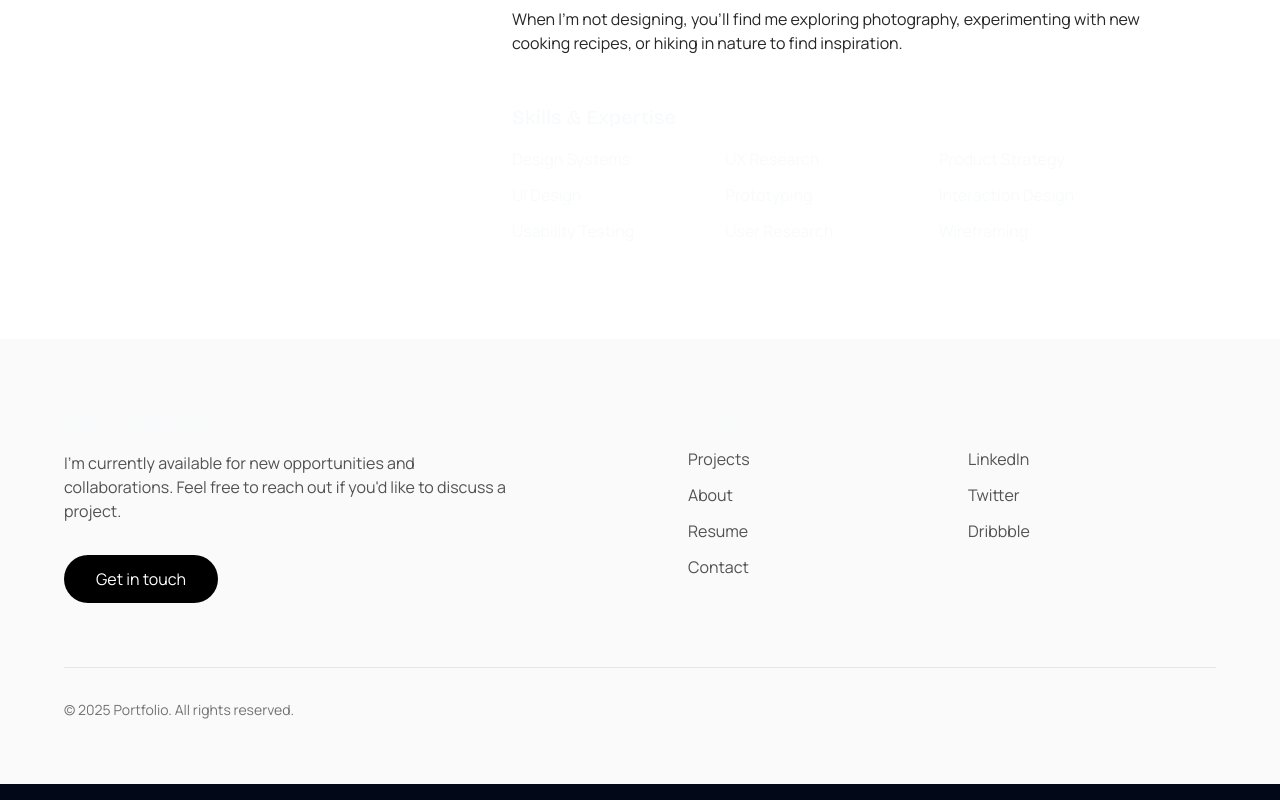
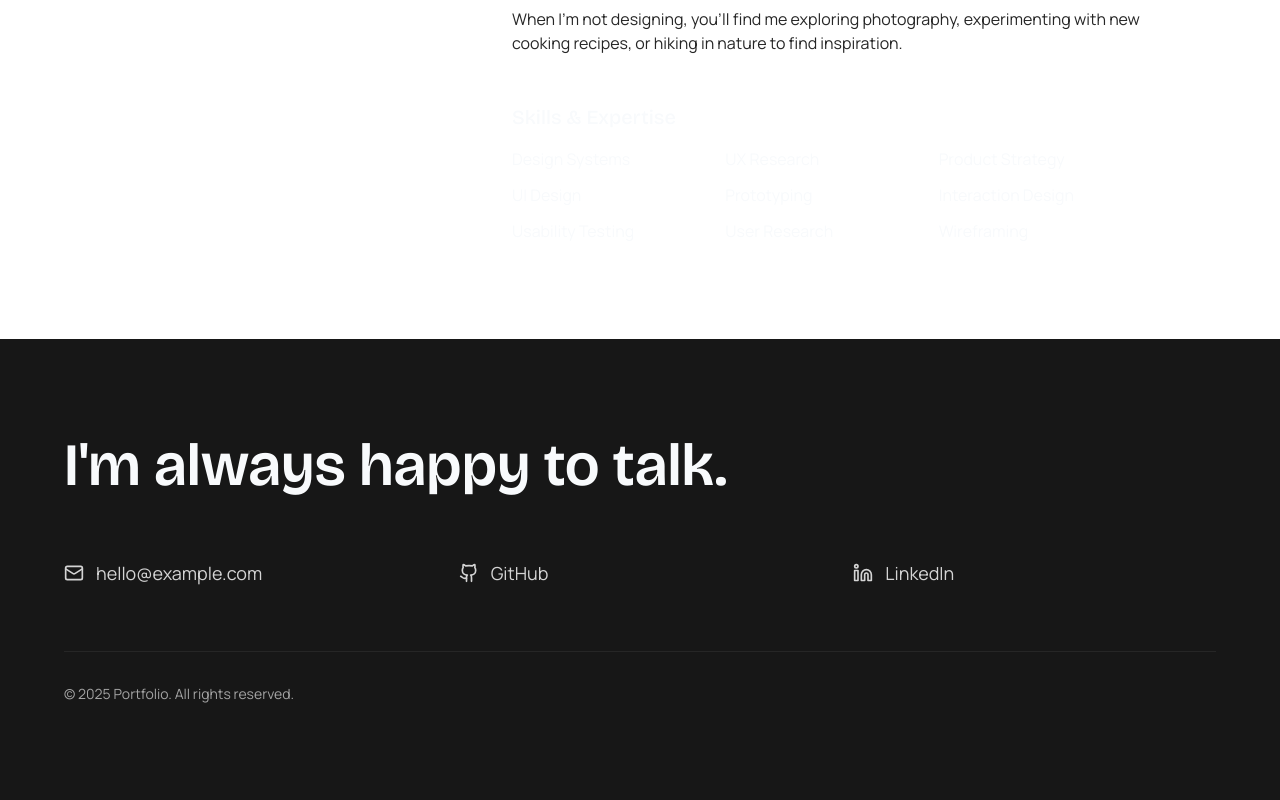
Before and after one commit to kennyedward/project-storyteller, a React (Vite) app: page /about in a window 1280 px wide. Shown: the part 641-1441 px from the top of the page. Built offline with nearby package versions, Linux system fonts and the light colour scheme.

Commit message:
Refactor footer and add container
Wraps the site in a container and modifies the footer.
The footer now includes a large text and three links.

```diff
--- a/src/components/layout/Footer.tsx
+++ b/src/components/layout/Footer.tsx
@@ -1,50 +1,48 @@
 
 import React from 'react';
 import { Link } from 'react-router-dom';
+import { Mail, Github, Linkedin } from 'lucide-react';
 
 const Footer = () => {
   return (
-    <footer className="py-16 px-8 md:px-16 bg-neutral-50">
-      <div className="max-w-7xl mx-auto">
-        <div className="grid grid-cols-1 md:grid-cols-2 gap-12 md:gap-24">
-          <div>
-            <h3 className="font-bricolage text-2xl font-medium mb-4">Let's connect</h3>
-            <p className="font-manrope text-neutral-600 mb-8 max-w-md">
-              I'm currently available for new opportunities and collaborations.
-              Feel free to reach out if you'd like to discuss a project.
-            </p>
-            <Link
-              to="/contact"
-              className="inline-block font-manrope bg-black text-white py-3 px-8 rounded-full hover:bg-neutral-800 transition-colors"
-            >
-              Get in touch
-            </Link>
-          </div>
+    <footer className="py-24 px-8 md:px-16 bg-neutral-50 dark:bg-neutral-900">
+      <div className="max-w-7xl mx-auto" style={{ '--column-spacing': '1.5vw' } as React.CSSProperties}>
+        <h2 className="font-bricolage text-4xl md:text-6xl font-semibold mb-16 max-w-3xl">
+          I'm always happy to talk.
+        </h2>
 
-          <div className="grid grid-cols-2 gap-8">
-            <div>
-              <h4 className="font-bricolage text-lg font-medium mb-4">Navigation</h4>
-              <ul className="space-y-3">
-                <li><Link to="/" className="font-manrope text-neutral-600 hover:text-black transition-colors">Projects</Link></li>
-                <li><Link to="/about" className="font-manrope text-neutral-600 hover:text-black transition-colors">About</Link></li>
-                <li><Link to="/resume" className="font-manrope text-neutral-600 hover:text-black transition-colors">Resume</Link></li>
-                <li><Link to="/contact" className="font-manrope text-neutral-600 hover:text-black transition-colors">Contact</Link></li>
-              </ul>
-            </div>
+        <div className="grid grid-cols-1 md:grid-cols-3 gap-8">
+          <a
+            href="mailto:hello@example.com"
+            className="flex items-center space-x-3 font-manrope text-lg text-neutral-700 dark:text-neutral-300 hover:text-black dark:hover:text-white transition-colors group"
+          >
+            <Mail className="w-5 h-5 transition-transform group-hover:scale-110" />
+            <span>hello@example.com</span>
+          </a>
 
-            <div>
-              <h4 className="font-bricolage text-lg font-medium mb-4">Social</h4>
-              <ul className="space-y-3">
-                <li><a href="https://linkedin.com/" target="_blank" rel="noopener noreferrer" className="font-manrope text-neutral-600 hover:text-black transition-colors">LinkedIn</a></li>
-                <li><a href="https://twitter.com/" target="_blank" rel="noopener noreferrer" className="font-manrope text-neutral-600 hover:text-black transition-colors">Twitter</a></li>
-                <li><a href="https://dribbble.com/" target="_blank" rel="noopener noreferrer" className="font-manrope text-neutral-600 hover:text-black transition-colors">Dribbble</a></li>
-              </ul>
-            </div>
-          </div>
+          <a
+            href="https://github.com/"
+            target="_blank"
+            rel="noopener noreferrer"
+            className="flex items-center space-x-3 font-manrope text-lg text-neutral-700 dark:text-neutral-300 hover:text-black dark:hover:text-white transition-colors group"
+          >
+            <Github className="w-5 h-5 transition-transform group-hover:scale-110" />
+            <span>GitHub</span>
+          </a>
+
+          <a
+            href="https://linkedin.com/"
+            target="_blank"
+            rel="noopener noreferrer"
+            className="flex items-center space-x-3 font-manrope text-lg text-neutral-700 dark:text-neutral-300 hover:text-black dark:hover:text-white transition-colors group"
+          >
+            <Linkedin className="w-5 h-5 transition-transform group-hover:scale-110" />
+            <span>LinkedIn</span>
+          </a>
         </div>
 
-        <div className="border-t border-neutral-200 mt-16 pt-8">
-          <p className="font-manrope text-sm text-neutral-500">
+        <div className="border-t border-neutral-200 dark:border-neutral-800 mt-16 pt-8">
+          <p className="font-manrope text-sm text-neutral-500 dark:text-neutral-400">
             © {new Date().getFullYear()} Portfolio. All rights reserved.
           </p>
         </div>
--- a/src/pages/Index.tsx
+++ b/src/pages/Index.tsx
@@ -11,7 +11,7 @@ const Index = () => {
     <div className="min-h-screen">
       <Header />
 
-      <main>
+      <main className="max-w-7xl mx-auto px-4 sm:px-6 lg:px-8" style={{ '--column-spacing': '1.5vw' } as React.CSSProperties}>
         <Hero />
 
         <div className="projects-container">
```
